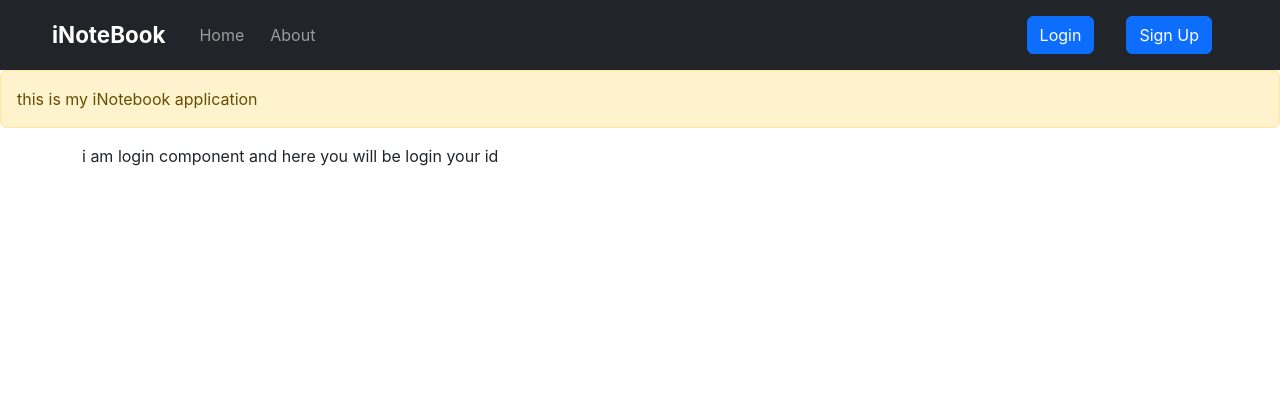
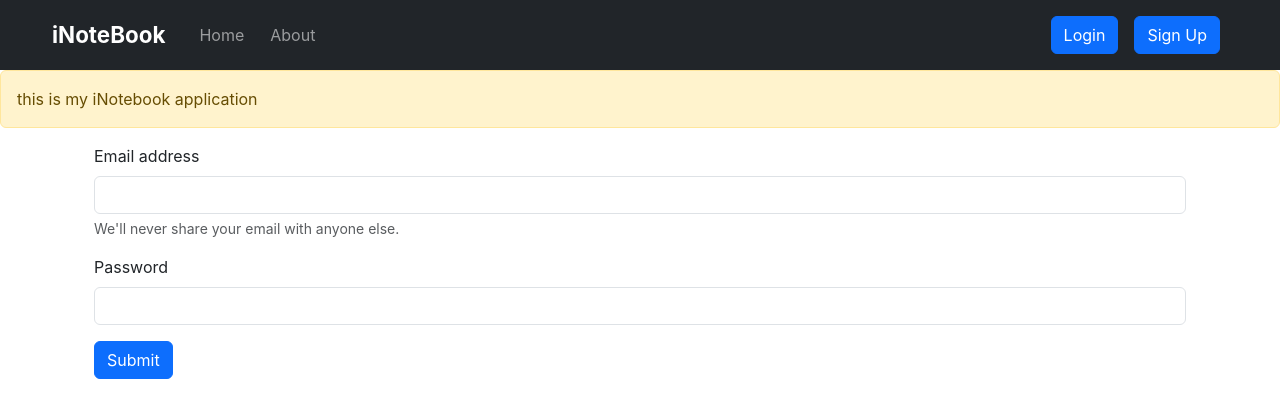
Before and after one commit to jivan4sharma3/iNotesbook, a React (Create React App) app: page /login in a window 1280 px wide. Shown: the top 418 px of the page. Built offline with nearby package versions, Linux system fonts and the light colour scheme.

Commit message:
frist commit

```diff
--- a/src/App.css
+++ b/src/App.css
@@ -20,3 +20,7 @@
     font-size: 1rem;
     margin-left: 10px;
 }
+
+.login-form{
+      max-width: 1200px;
+}
--- a/src/components/Login.js
+++ b/src/components/Login.js
@@ -1,10 +1,44 @@
-import React from 'react'
+import React, { useState } from 'react'
+
 
 const Login = () => {
+
+
+  const [credentials, setCredentials] = useState({email:"",password:""})
+  const hanldeSubmit = async (e) => {
+    e.preventDefault()
+    // eslint-disable-next-line
+    const responce = await fetch(`http://localhost:5000/api/auth/login`, {
+      method: 'POST',
+      headers: {
+        'Content-Type': 'application/json',
+      },
+      body: JSON.stringify({ email : credentials.email, password: credentials.password})
+    })
+    const json = await responce.json()
+    console.log(json)
+  }
+
+  const handleONchange = (e) => {
+    setCredentials({ ...credentials, [e.target.name]: e.target.value })
+  }
+
+
+
   return (
-    <div>
-      i am login component and here you will be login your id
-    </div>
+    <div className='container login-form'>
+      <form onSubmit={hanldeSubmit}>
+        <div className="mb-3">
+          <label htmlFor="email" className="form-label">Email address</label>
+          <input type="email" className="form-control" value={credentials.email} onChange={handleONchange} id="email" name='email' aria-describedby="emailHelp" />
+          <div id="emailHelp" className="form-text">We'll never share your email with anyone else.</div>
+        </div>
+        <div className="mb-3">
+          <label htmlFor="password" className="form-label">Password</label>
+          <input type="password" className="form-control" value={credentials.password} onChange={handleONchange} id="password" name='password' />
+        </div>
+        <button type="submit" className="btn btn-primary" >Submit</button>
+      </form>    </div>
   )
 }
 
--- a/src/components/Navbar.js
+++ b/src/components/Navbar.js
@@ -22,8 +22,8 @@
                         </li>
                     </ul>
                     <form className="d-flex" role="search">
-                        <Link class="btn btn-primary mx-3" to="/login" role="button">Login</Link>
-                        <Link class="btn btn-primary mx-3" to="/signup" role="button">Sign Up</Link>
+                        <Link className="btn btn-primary mx-2" to="/login" role="button">Login</Link>
+                        <Link className="btn btn-primary mx-2" to="/signup" role="button">Sign Up</Link>
                     </form>
                 </div>
             </div>
```
Also changed, not shown: 1 other file (tests, documents, lock files or other folders).
